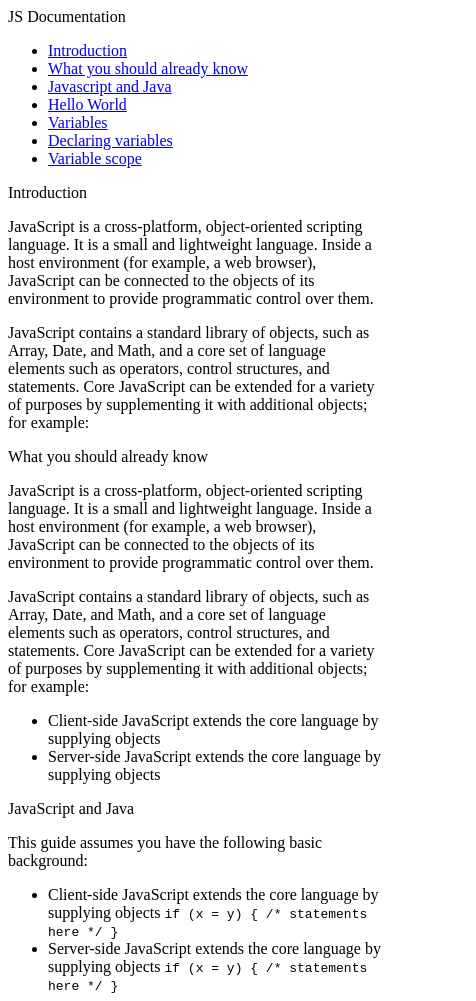
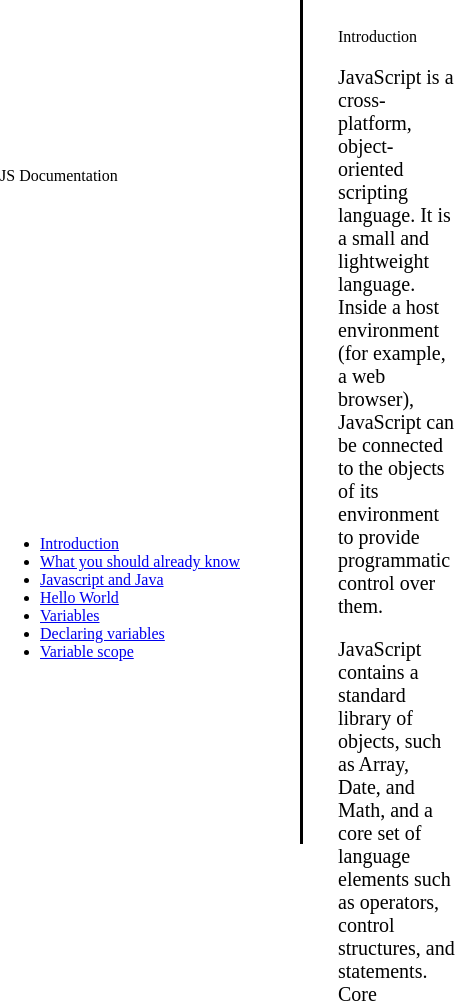
Before and after one commit to rindrajosia/lastTrial, a plain HTML site: page fcc-test-suite-template-master/index.html in a window 390 px wide. Shown: the top 1001 px of the page, 476 px wide, since content can reach past the window. Drawn offline with Linux system fonts and the light colour scheme.

Commit message:
adding media query

```diff
--- a/fcc-test-suite-template-master/index.html
+++ b/fcc-test-suite-template-master/index.html
@@ -4,6 +4,40 @@
     <meta charset="UTF-8">
     <title>Fork Me! FCC: Test Suite Template</title>
     <link rel="stylesheet" href="css/style.css">
+    <style>
+
+      #navbar {
+           position: fixed;
+           min-width: 290px;
+            top: 0px;
+            left: 0px;
+            width: 300px;
+         height: 100%;
+          border-right: solid;
+        display: flex;
+        flex-direction: column;
+        justify-content: space-around;
+
+        }
+
+      #main-doc {
+          position: absolute;
+          margin-left: 310px;
+          padding: 20px;
+          margin-bottom: 110px;
+        }
+
+          p {
+            font-size: 20px;
+          }
+
+          @media (max-height: 800px) {
+            p {
+              font-size: 10px;
+            }
+          }
+
+        </style>
   </head>
 
   <body>
```
